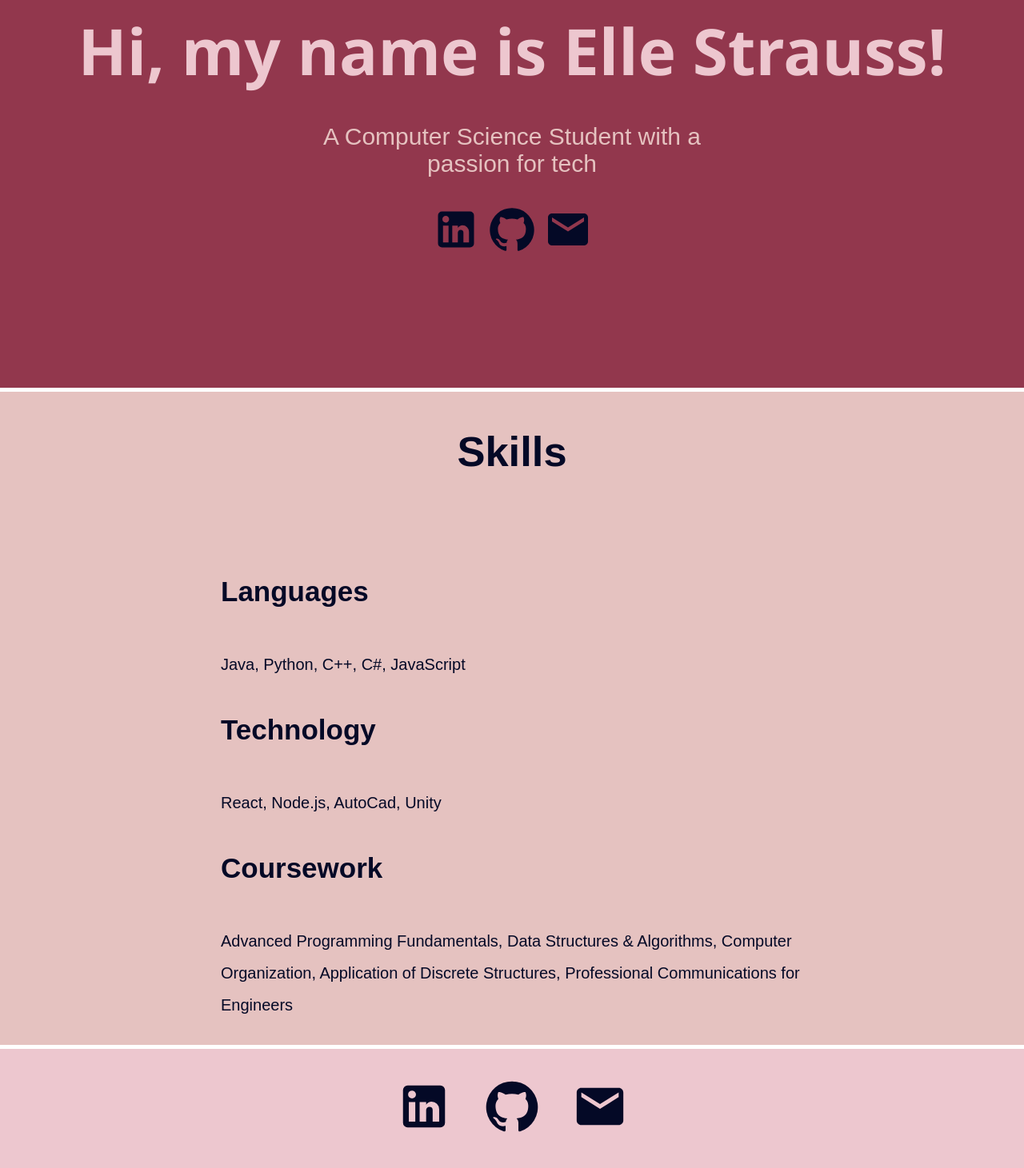
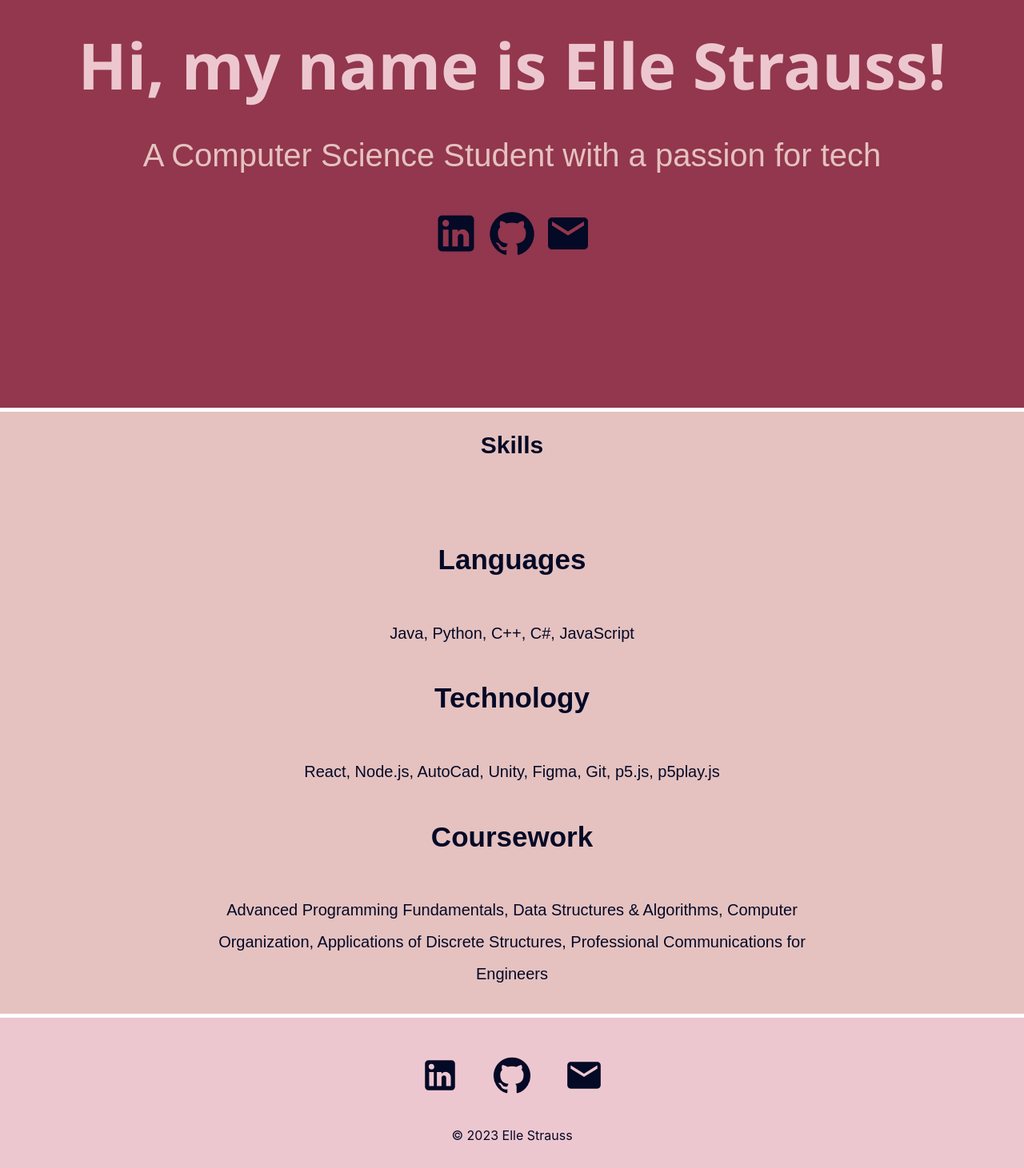
Before and after one commit to eStrau/wisceReact, a React (Create React App) app: page /wisceReact in a window 1280 px wide. Shown: the part 320-1781 px from the top of the page at 80% size. Built offline with nearby package versions, Linux system fonts and the light colour scheme.

Commit message:
fixes to displays on different devices

```diff
--- a/src/components/Footer.css
+++ b/src/components/Footer.css
@@ -24,3 +24,24 @@
 .footer p {
   color: #040926;
 }
+
+@media only screen and (min-width: 450px) {
+  .footer svg {
+    font-size: 50px;
+  }
+}
+
+/* Medium devices (landscape tablets, 768px and up) */
+@media only screen and (min-width: 768px) {
+
+}
+
+/* Large devices (laptops/desktops, 992px and up) */
+@media only screen and (min-width: 992px) {
+
+}
+
+/* Extra large devices (large laptops and desktops, 1200px and up) */
+@media only screen and (min-width: 1200px) {
+
+}
--- a/src/components/Navbar.css
+++ b/src/components/Navbar.css
@@ -19,6 +19,6 @@
     color: #040926;
     text-decoration: none;
     margin: 20px;
-    font-size: 25px;
+    font-size: 40px;
     font-weight: bold;
 }
--- a/src/components/pages/Home.css
+++ b/src/components/pages/Home.css
@@ -7,7 +7,7 @@
 
 .about {
   width: 100%;
-  height: calc(100vh - 100px);
+  height: calc(100vh - 75px);
   display: flex;
   flex-direction: column;
   justify-content: center;
@@ -21,7 +21,7 @@
   font-family: "Segoe UI", Tahoma, Geneva, Verdana, sans-serif;
   font-size: 80px;
   color: #EDC7CF;
-  height: 50px;
+  height: 30px;
 }
 
 .about .prompt {
@@ -60,6 +60,30 @@
 
 @media only screen and (max-width: 900px) {
   .about h2 {
+    font-size: 80px;
+  }
+
+  .about .prompt {
+    margin-top: 10px;
+    font-size: 20px;
+    width: 80%;
+  }
+
+  .skills {
+    text-align: center;
+  }
+  .list {
+    padding: 0;
+  }
+
+  .skills h2 {
+    font-size: 30px;
+  }
+}
+
+/* Extra small devices (phones, 600px and down) */
+@media only screen and (max-width: 600px) {
+  .about h2 {
     font-size: 40px;
   }
 
@@ -80,3 +104,99 @@
     font-size: 30px;
   }
 }
+
+/* Small devices (portrait tablets and large phones, 600px and up) */
+@media only screen and (min-width: 450px) {
+  .about h2 {
+    font-size: 50px;
+  }
+
+  .about .prompt {
+    margin-top: 10px;
+    font-size: 20px;
+    width: 80%;
+  }
+
+  .skills {
+    text-align: center;
+  }
+  .list {
+    padding: 0;
+  }
+
+  .skills h2 {
+    font-size: 30px;
+  }
+}
+
+/* Medium devices (landscape tablets, 768px and up) */
+@media only screen and (min-width: 768px) {
+  .about h2 {
+    font-size: 60px;
+  }
+
+  .about .prompt {
+    margin-top: 10px;
+    font-size: 30px;
+    width: 80%;
+  }
+
+  .skills {
+    text-align: center;
+  }
+  .list {
+    padding: 0;
+  }
+
+  .skills h2 {
+    font-size: 30px;
+  }
+}
+
+/* Large devices (laptops/desktops, 992px and up) */
+@media only screen and (min-width: 992px) {
+  .about h2 {
+    font-size: 70px;
+  }
+
+  .about .prompt {
+    margin-top: 10px;
+    font-size: 35px;
+    width: 80%;
+  }
+
+  .skills {
+    text-align: center;
+  }
+  .list {
+    padding: 0;
+  }
+
+  .skills h2 {
+    font-size: 30px;
+  }
+}
+
+/* Extra large devices (large laptops and desktops, 1200px and up) */
+@media only screen and (min-width: 1200px) {
+.about h2 {
+    font-size: 80px;
+  }
+
+  .about .prompt {
+    margin-top: 10px;
+    font-size: 40px;
+    width: 80%;
+  }
+
+  .skills {
+    text-align: center;
+  }
+  .list {
+    padding: 0;
+  }
+
+  .skills h2 {
+    font-size: 30px;
+  }
+}
--- a/src/components/pages/Home.js
+++ b/src/components/pages/Home.js
@@ -28,11 +28,11 @@ const Home = () => {
           </il>
           <il className='item'>
             <h4>Technology</h4>
-            <span>React, Node.js, AutoCad, Unity</span>
+            <span>React, Node.js, AutoCad, Unity, Figma, Git, p5.js, p5play.js</span>
           </il>
           <il className='item'>
             <h4>Coursework</h4>
-            <span>Advanced Programming Fundamentals, Data Structures & Algorithms, Computer Organization, Application of Discrete Structures, Professional Communications for Engineers</span>
+            <span>Advanced Programming Fundamentals, Data Structures & Algorithms, Computer Organization, Applications of Discrete Structures, Professional Communications for Engineers</span>
           </il>
         </ol>
       </div>
```
